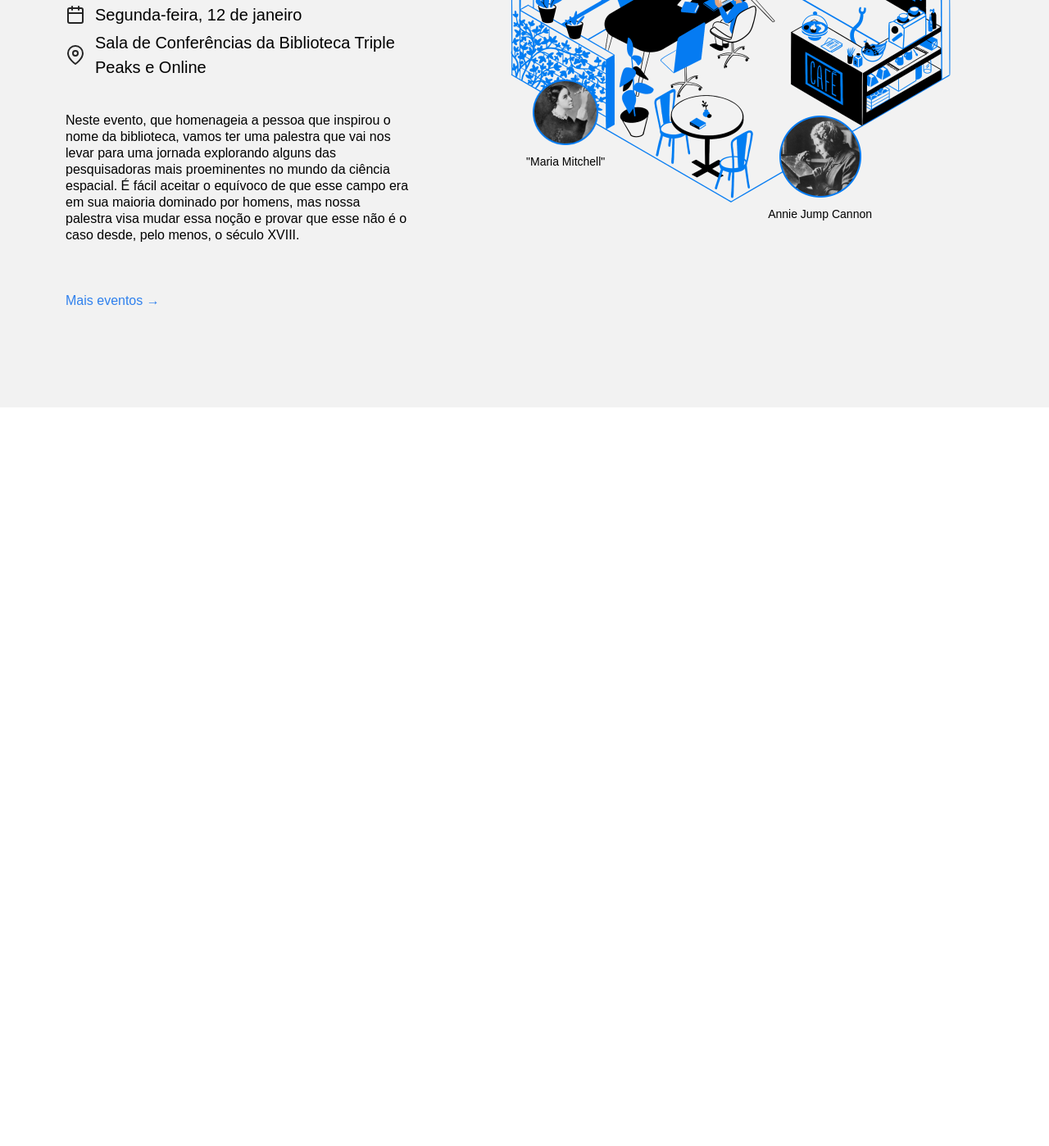
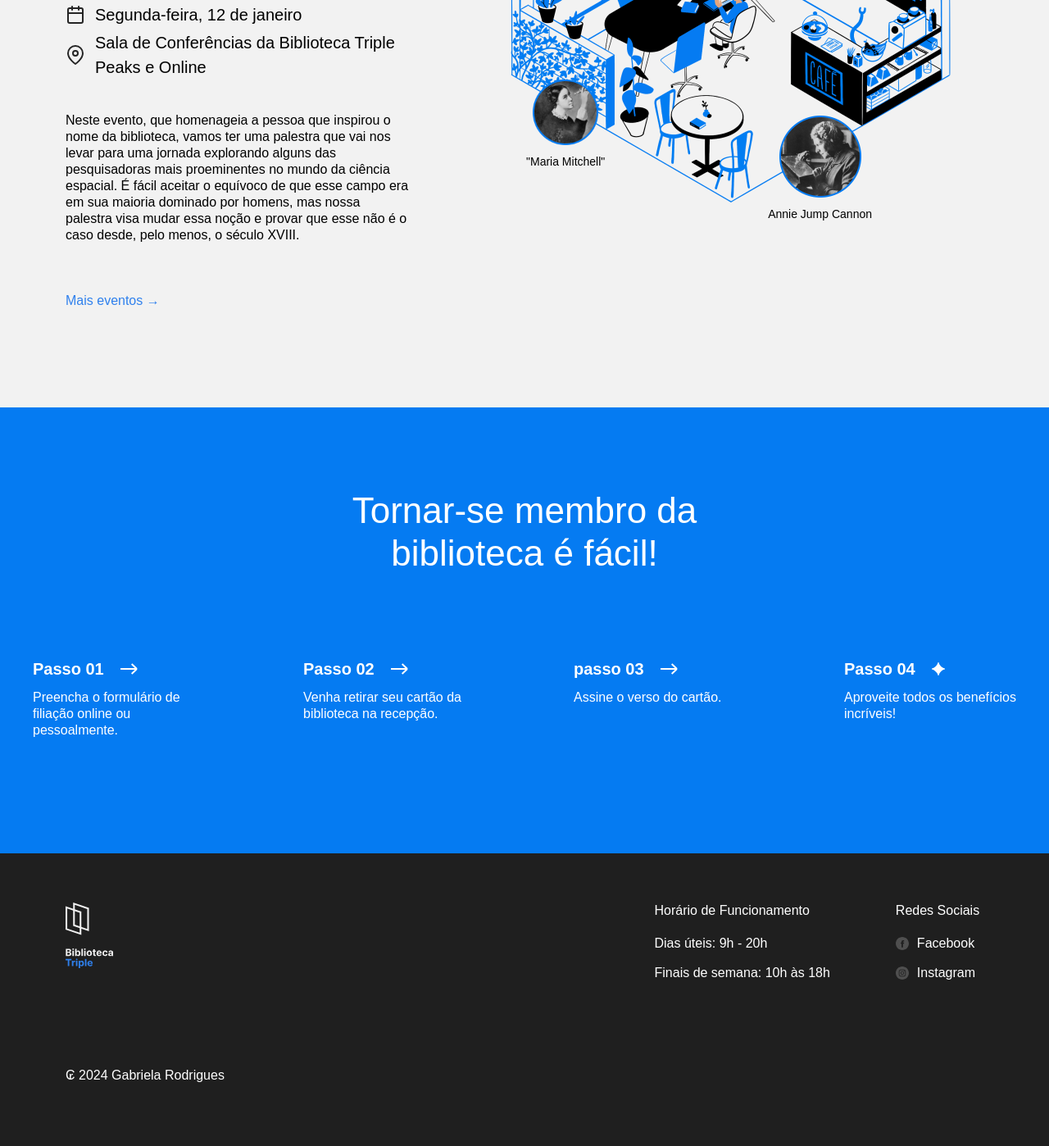
Before and after one commit to gabrielarayanerodrigues/web_project_library, a plain HTML site: page index.html in a window 1280 px wide. Shown: the part 2533-3931 px from the top of the page at 82% size. Before the commit the page ends 3030 px from the top, so only its background shows below. Drawn offline with Linux system fonts and the light colour scheme.

Commit message:
Projeto 100%
Completo com tudo

```diff
--- a/index.html
+++ b/index.html
@@ -224,7 +224,109 @@
             </div>
           </div>
         </section>
+        <section class="membership" id="membership">
+          <h2 class="membership__title">
+            Tornar-se membro da biblioteca é fácil!
+          </h2>
+          <ul class="membership__steps">
+            <li class="step">
+              <h3 class="step__title">
+                Passo 01
+                <img
+                  src="./images/icon_step_forward.svg"
+                  alt="icon forward"
+                  class="step__icon"
+                />
+              </h3>
+              <p class="step__description">
+                Preencha o formulário de filiação online ou pessoalmente.
+              </p>
+            </li>
+            <li class="step">
+              <h3 class="step__title">
+                Passo 02
+                <img
+                  src="./images/icon_step_forward.svg"
+                  alt="icon forward"
+                  class="step__icon"
+                />
+              </h3>
+              <p class="step__description">
+                Venha retirar seu cartão da biblioteca na recepção.
+              </p>
+            </li>
+            <li class="step">
+              <h3 class="step__title">
+                passo 03
+                <img
+                  src="./images/icon_step_forward.svg"
+                  alt="icon forward"
+                  class="step__icon"
+                />
+              </h3>
+              <p class="step__description">Assine o verso do cartão.</p>
+            </li>
+            <li class="step">
+              <h3 class="step__title">
+                Passo 04
+                <img
+                  src="./images/icon_step_finish.svg"
+                  alt="icon finish"
+                  class="step__icon"
+                />
+              </h3>
+              <p class="step__description">
+                Aproveite todos os benefícios incríveis!
+              </p>
+            </li>
+          </ul>
+        </section>
       </main>
+      <footer class="footer" id="footer">
+        <div class="footer__columns">
+          <div class="footer__column">
+            <img
+              src="./images/logo_white.svg"
+              alt="Logotipo Tripleten"
+              class="footer__logo"
+            />
+          </div>
+          <div class="footer__column footer__column_content_hours">
+            <ul class="footer__list">
+              <li class="footer__column-heading">Horário de Funcionamento</li>
+              <li class="footer__list-item">Dias úteis: 9h - 20h</li>
+              <li class="footer__list-item">Finais de semana: 10h às 18h</li>
+            </ul>
+          </div>
+          <div class="footer__column footer__column_content_social">
+            <ul class="footer__list">
+              <li class="footer__column-heading">Redes Sociais</li>
+
+              <li class="footer__list-item">
+                <a href="#" class="footer__column-link">
+                  <img
+                    src="./images/facebook_white.svg"
+                    alt="ícone facebook"
+                    class="footer__social-icon"
+                  />
+                  Facebook
+                </a>
+              </li>
+              <li class="footer__list-item">
+                <a href="#" class="footer__column-link">
+                  <img
+                    src="./images/instagram_white.svg"
+                    alt="ícone Instagram"
+                    class="footer__social-icon"
+                  />
+                  Instagram
+                </a>
+              </li>
+            </ul>
+          </div>
+        </div>
+        <p class="footer__copyright">₢ 2024 Gabriela Rodrigues</p>
+      </footer>
     </div>
   </body>
 </html>
--- a/styles/style.css
+++ b/styles/style.css
@@ -307,3 +307,119 @@
   font-size: 14px;
   margin: 0;
 }
+.membership {
+  padding: 100px 0 140px;
+  background-color: #057bf2;
+  color: #ffffff;
+}
+
+.membership__title {
+  max-width: 574px;
+  margin: 0 auto;
+  text-align: center;
+  font-size: 44px;
+  font-weight: 500;
+  line-height: 52px;
+  align-items: center;
+}
+
+.membership__steps {
+  list-style-type: none;
+  padding: 0;
+  margin: 100px 0 0;
+  display: flex;
+  justify-content: center;
+  column-gap: 40px;
+}
+.step {
+  flex-basis: 220px;
+  margin: 0 40px;
+}
+
+.step__title {
+  margin: 0;
+  font-size: 20px;
+  line-height: 30px;
+  font-weight: 700;
+  display: flex;
+  align-items: center;
+}
+
+.step__icon {
+  margin-left: 20px;
+}
+
+.step__description {
+  margin: 10px 0 0;
+}
+
+.footer {
+  box-sizing: border-box;
+  background-color: #1f1f1f;
+  padding: 60px 80px;
+  color: white;
+}
+.footer__columns {
+  list-style-type: none;
+  display: flex;
+  margin: 0 auto;
+  justify-content: space-between;
+}
+
+.footer__column_content_hours {
+  color: #fff;
+  margin-left: auto;
+  align-items: center;
+}
+
+.footer__column_content_social {
+  color: white;
+  margin-left: 80px;
+  align-items: center;
+}
+
+.footer__logo {
+  width: 58px;
+  height: 80px;
+  align-items: center;
+  padding-bottom: 100px;
+  padding-left: 0;
+}
+
+.footer__column-heading {
+  list-style-type: none;
+  align-items: center;
+  margin-bottom: 20px;
+  color: white;
+}
+
+.footer__list {
+  list-style-type: none;
+  padding: 0;
+  margin: 0;
+}
+.footer__list-item {
+  list-style-type: none;
+  margin: 0;
+  margin-bottom: 16px;
+  color: white;
+}
+
+.footer__column-link {
+  display: flex;
+  color: white;
+  text-decoration: none;
+  padding-right: 10px;
+  align-items: center;
+  column-gap: 10px;
+}
+
+.footer__social-icon {
+  height: 16px;
+  width: 16px;
+}
+
+.footer__copyright  {
+  color: white;
+  margin-top: 100px;
+}
```
